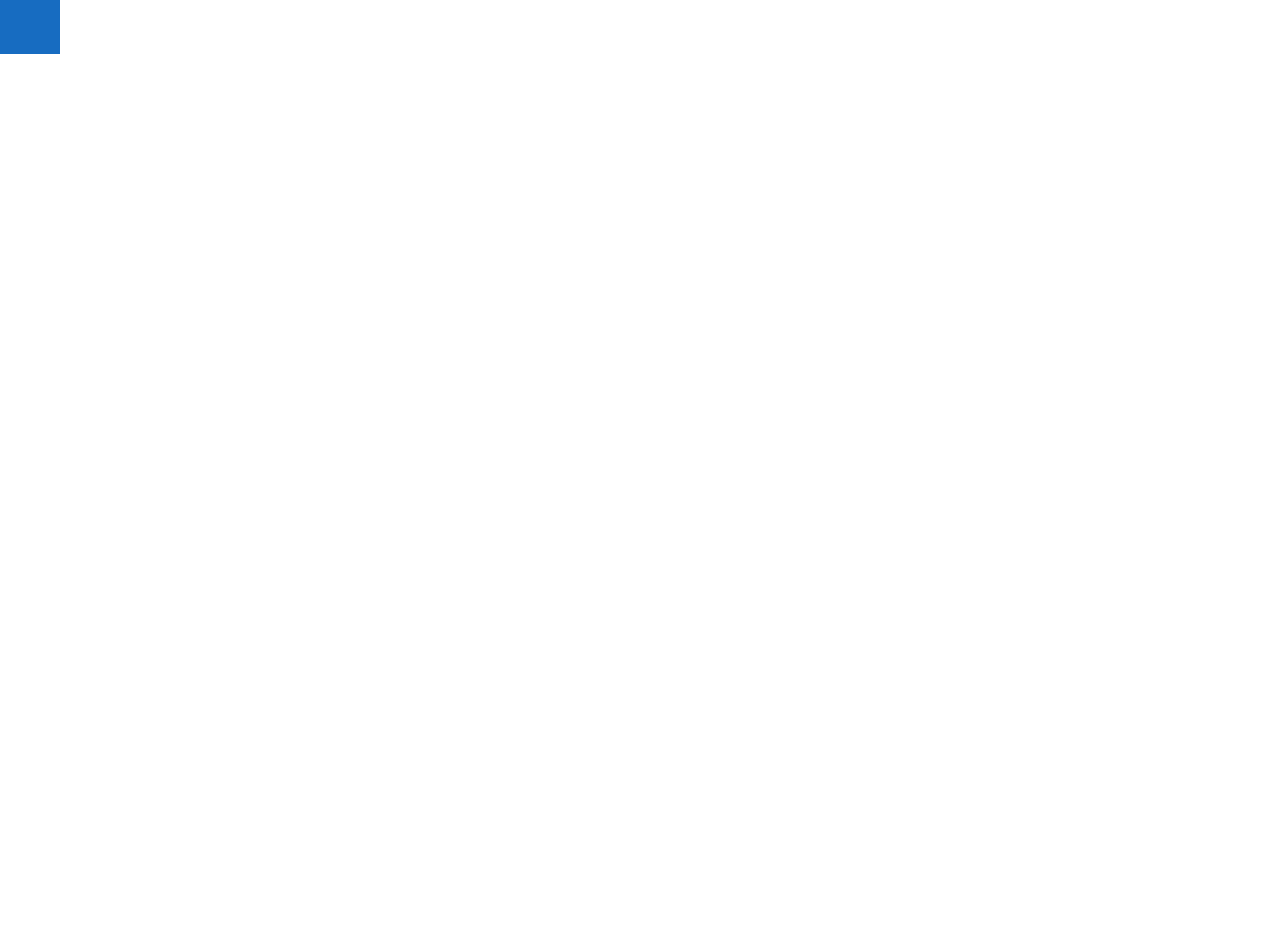
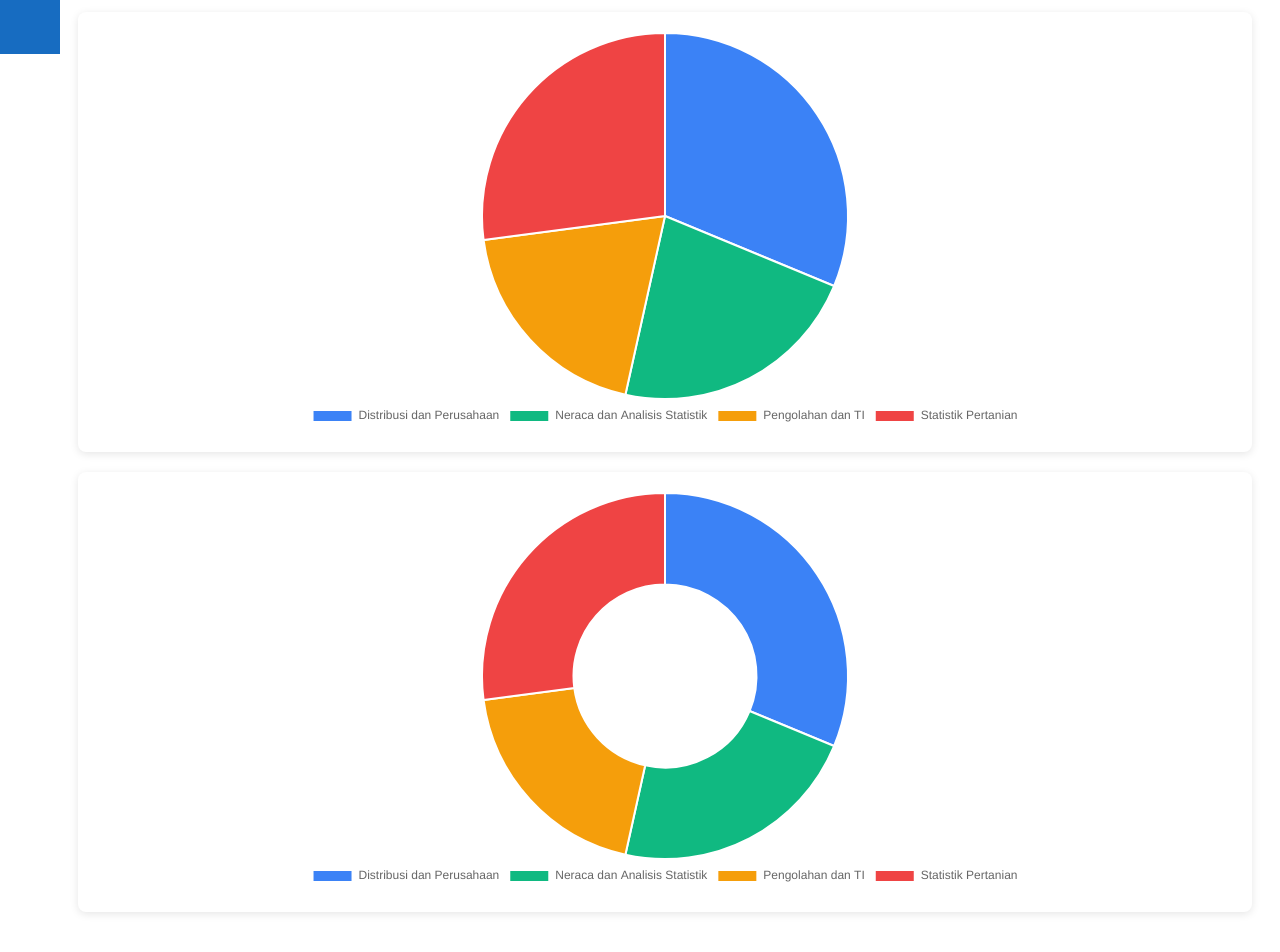
Before and after one commit to aldipriyanta/MAGANGBPS-FE, a Vue app: page /dashboard in a window 1280 px wide. Shown: the part 746-1698 px from the top of the page. Before the commit the page ends 836 px from the top, so only its background shows below. Built offline with nearby package versions, Linux system fonts and the light colour scheme; sample sign-in values are in the browser's storage.

Commit message:
testing chart statis

```diff
--- a/src/chart/chartkegiatan.vue
+++ b/src/chart/chartkegiatan.vue
@@ -1,36 +1,82 @@
 <template>
-    <div class="chart">
-        <Doughnut :data="chartData" :options="chartOptions" />
+    <div class="chartkegiatan">
+        <Pie :data="chartData" :options="chartOptions" />
     </div>
 </template>
 
 <script>
-import { Doughnut } from 'vue-chartjs'
-import { Chart as ChartJS, Title, Tooltip, Legend, ArcElement } from 'chart.js'
+import { Pie } from 'vue-chartjs';
+import {
+    Chart as ChartJS,
+    Title,
+    Tooltip,
+    Legend,
+    ArcElement
+} from 'chart.js';
 
-ChartJS.register(Title, Tooltip, Legend, ArcElement)
+ChartJS.register(Title, Tooltip, Legend, ArcElement);
 
 export default {
     name: 'chartKegiatan',
     components: {
-        Doughnut
+        Pie
     },
-    props: {
-        chartData: {
-            type: Object,
-            required: true
-        },
-        chartOptions: {
-            type: Object,
-            default: () => ({})
-        }
+    data() {
+        return {
+            chartData: {
+                labels: ['Distribusi dan Perusahaan', 'Neraca dan Analisis Statistik', 'Pengolahan dan TI', 'Statistik Pertanian'],
+                datasets: [
+                    {
+                        label: 'Total Honor (Rp)',
+                        data: [450000000, 320000000, 280000000, 390000000],
+                        backgroundColor: [
+                            '#3b82f6',
+                            '#10b981',
+                            '#f59e0b',
+                            '#ef4444'
+                        ]
+                    }
+                ]
+            },
+            chartOptions: {
+                responsive: true,
+                maintainAspectRatio: false,
+                plugins: {
+                    legend: {
+                        position: 'bottom'
+                    },
+                    tooltip: {
+                        callbacks: {
+                            label: function (context) {
+                                let label = context.label || '';
+                                if (label) {
+                                    label += ': ';
+                                }
+                                if (context.parsed !== null) {
+                                    label += new Intl.NumberFormat('id-ID', {
+                                        style: 'currency',
+                                        currency: 'IDR',
+                                        maximumFractionDigits: 0
+                                    }).format(context.parsed);
+                                }
+                                return label;
+                            }
+                        }
+                    }
+                }
+            }
+        };
     }
-}
+};
 </script>
 
 <style scoped>
-.chart {
-    max-height: 400px;
-    margin: auto;
+.chartkegiatan {
+    height: 400px;
+    margin: 20px auto;
+    padding: 20px;
+    background-color: white;
+    border-radius: 8px;
+    box-shadow: 0 2px 8px rgba(0, 0, 0, 0.1);
 }
 </style>
--- a/src/chart/chartmitra.vue
+++ b/src/chart/chartmitra.vue
@@ -1,36 +1,82 @@
 <template>
-    <div class="chart">
-        <Pie :data="chartData" :options="chartOptions" />
+    <div class="chartkegiatan">
+        <Doughnut :data="chartData" :options="chartOptions" />
     </div>
 </template>
 
 <script>
-import { Pie } from 'vue-chartjs'
-import { Chart as ChartJS, Title, Tooltip, Legend, ArcElement } from 'chart.js'
+import { Doughnut } from 'vue-chartjs';
+import {
+    Chart as ChartJS,
+    Title,
+    Tooltip,
+    Legend,
+    ArcElement
+} from 'chart.js';
 
-ChartJS.register(Title, Tooltip, Legend, ArcElement)
+ChartJS.register(Title, Tooltip, Legend, ArcElement);
 
 export default {
-    name: 'chartKegiatan',
+    name: 'chartmitra',
     components: {
-        Pie
+        Doughnut
     },
-    props: {
-        chartData: {
-            type: Object,
-            required: true
-        },
-        chartOptions: {
-            type: Object,
-            default: () => ({})
-        }
+    data() {
+        return {
+            chartData: {
+                labels: ['Distribusi dan Perusahaan', 'Neraca dan Analisis Statistik', 'Pengolahan dan TI', 'Statistik Pertanian'],
+                datasets: [
+                    {
+                        label: 'Total Honor (Rp)',
+                        data: [450000000, 320000000, 280000000, 390000000],
+                        backgroundColor: [
+                            '#3b82f6',
+                            '#10b981',
+                            '#f59e0b',
+                            '#ef4444'
+                        ]
+                    }
+                ]
+            },
+            chartOptions: {
+                responsive: true,
+                maintainAspectRatio: false,
+                plugins: {
+                    legend: {
+                        position: 'bottom'
+                    },
+                    tooltip: {
+                        callbacks: {
+                            label: function (context) {
+                                let label = context.label || '';
+                                if (label) {
+                                    label += ': ';
+                                }
+                                if (context.parsed !== null) {
+                                    label += new Intl.NumberFormat('id-ID', {
+                                        style: 'currency',
+                                        currency: 'IDR',
+                                        maximumFractionDigits: 0
+                                    }).format(context.parsed);
+                                }
+                                return label;
+                            }
+                        }
+                    }
+                }
+            }
+        };
     }
-}
+};
 </script>
 
 <style scoped>
-.chart {
-    max-height: 400px;
-    margin: auto;
+.chartkegiatan {
+    height: 400px;
+    margin: 20px auto;
+    padding: 20px;
+    background-color: white;
+    border-radius: 8px;
+    box-shadow: 0 2px 8px rgba(0, 0, 0, 0.1);
 }
 </style>
--- a/src/pages/Dashboard.vue
+++ b/src/pages/Dashboard.vue
@@ -129,17 +129,22 @@
           </tbody>
         </table>
       </div>
-
-      <div class="chartkegiatan">
-
-      </div>
+      <Chartkegiatan />
+      <Chartmitra />
     </div>
   </div>
 </template>
 
 <script>
+import Chartkegiatan from '../chart/chartkegiatan.vue';
+import Chartmitra from '../chart/chartmitra.vue';
+
 export default {
   name: "Dashboard",
+  components: {
+    Chartkegiatan,
+    Chartmitra
+  },
   data() {
     return {
       pilihanTahun: "",
```
